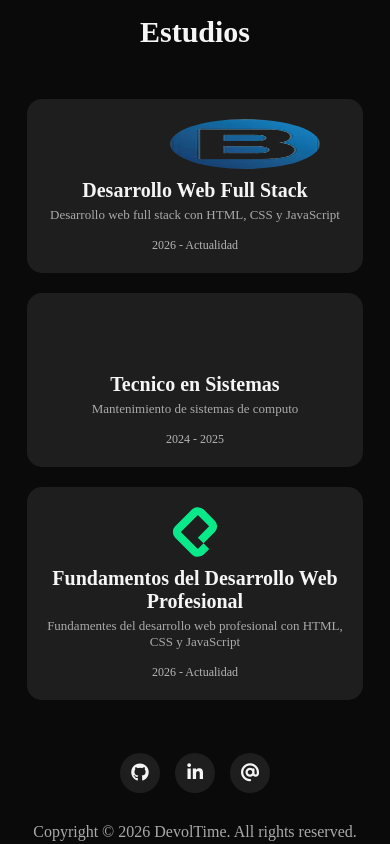
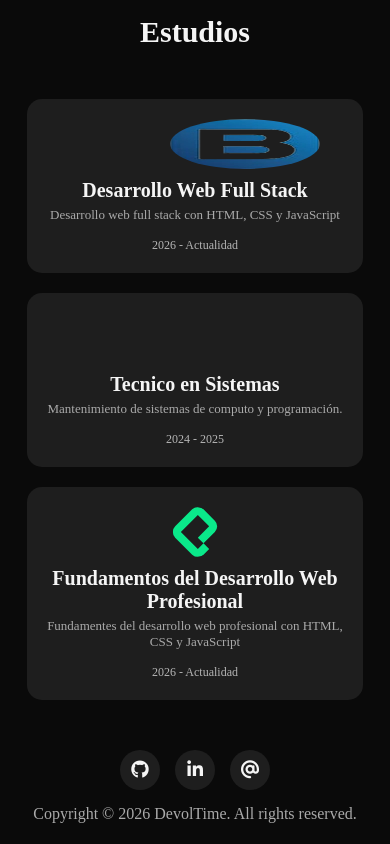
Before and after one commit to DevolTime/Portafolio, a plain HTML site: page index.html in a window 390 px wide. Shown: the part 1551-2395 px from the top of the page. After the commit the page ends 2374 px from the top, so only its background shows below. Drawn offline with Linux system fonts and the light colour scheme.

Commit message:
correcion footer

```diff
--- a/index.html
+++ b/index.html
@@ -169,7 +169,7 @@
                                 </div>
                                 <div class="study_info">
                                     <h3>Tecnico en Sistemas</h3>
-                                    <p class="study_description">Mantenimiento de sistemas de computo</p>
+                                    <p class="study_description">Mantenimiento de sistemas de computo y programación.</p>
                                     <span class="study_date">2024 - 2025</span>
                                     <div class="study_links">
                                     </div>
@@ -196,13 +196,12 @@
         </section>
     </main>
 
-    <footer>
+    <footer class="info_footer">
         <div class="social_link footer_links">
             <a href="https://github.com/DevolTime" target="_blank"><i class="fa-brands fa-github"></i></a>
             <a href="https://www.linkedin.com/in/luiscamargo2/" target="_blank"><i
                     class="fa-brands fa-linkedin-in"></i></a>
             <a href=""><i class="fa-solid fa-at" id="copyEmailBtn1"></i></a>
-        </div>
         </div>
         <p>Copyright © 2026 DevolTime. All rights reserved.</p>
     </footer>
--- a/style.css
+++ b/style.css
@@ -508,25 +508,22 @@ section {
     box-shadow: 0 15px 30px rgba(99, 115, 255, 0.3);
 }
 
-footer {
+
+.info_footer {
     display: flex;
     justify-content: center;
     align-items: center;
-    gap: 1rem;
-    font-size: 1.6rem;
-    position: relative;
-    padding: .8% 0;
+    gap: 1.5rem;
+    flex-wrap: wrap;
+}
+
+.social_link.footer_links {
+    margin: 0;
 }
 
 footer p {
     color: var(--gray-text);
-
-}
-
-.footer_links {
-    position: absolute;
-    top: .5rem;
-    right: 59%;
+    font-size: 1.6rem;
 }
 
 @media (max-width: 768px) {
@@ -590,14 +587,6 @@ footer p {
         width: 90%;
     }
 
-    footer {
-        flex-direction: column;
-        text-align: center;
-    }
-
-    .footer_links {
-        position: static;
-    }
 }
 
 @media (max-width: 480px) {
```
